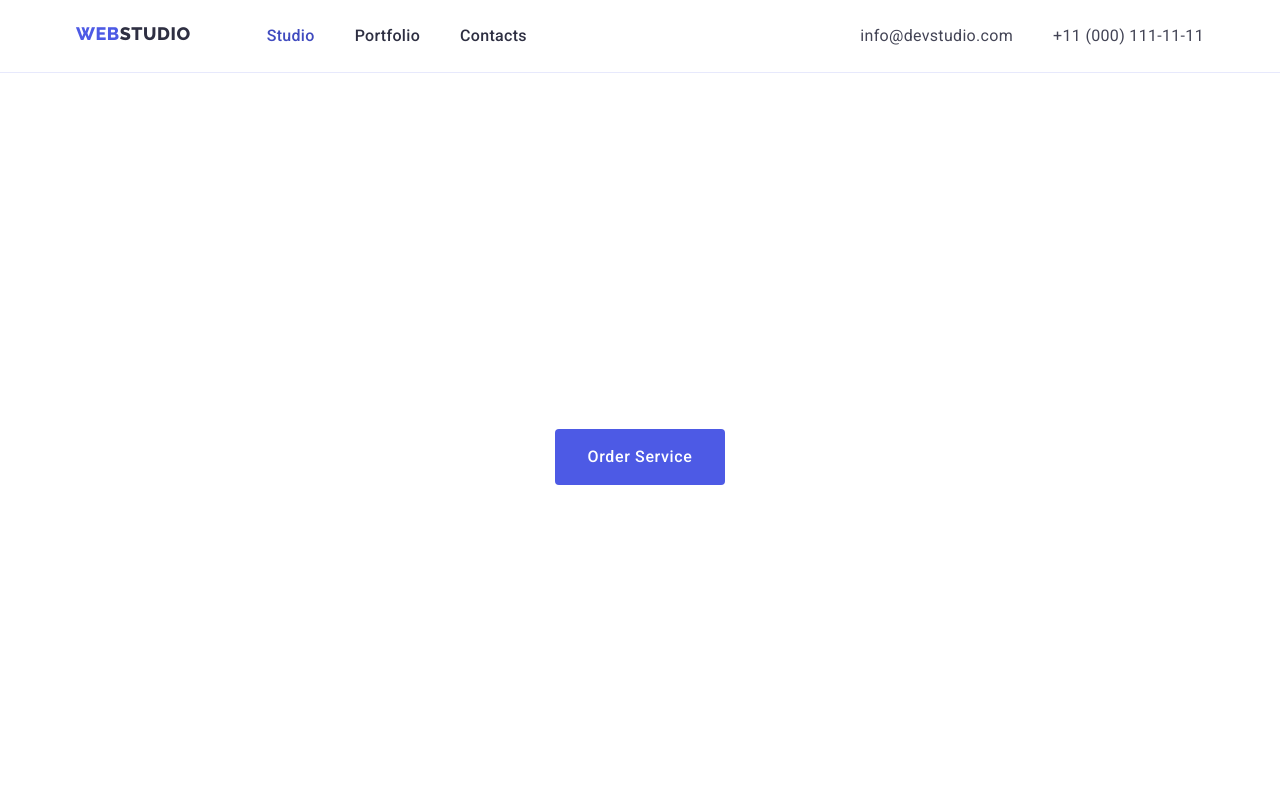
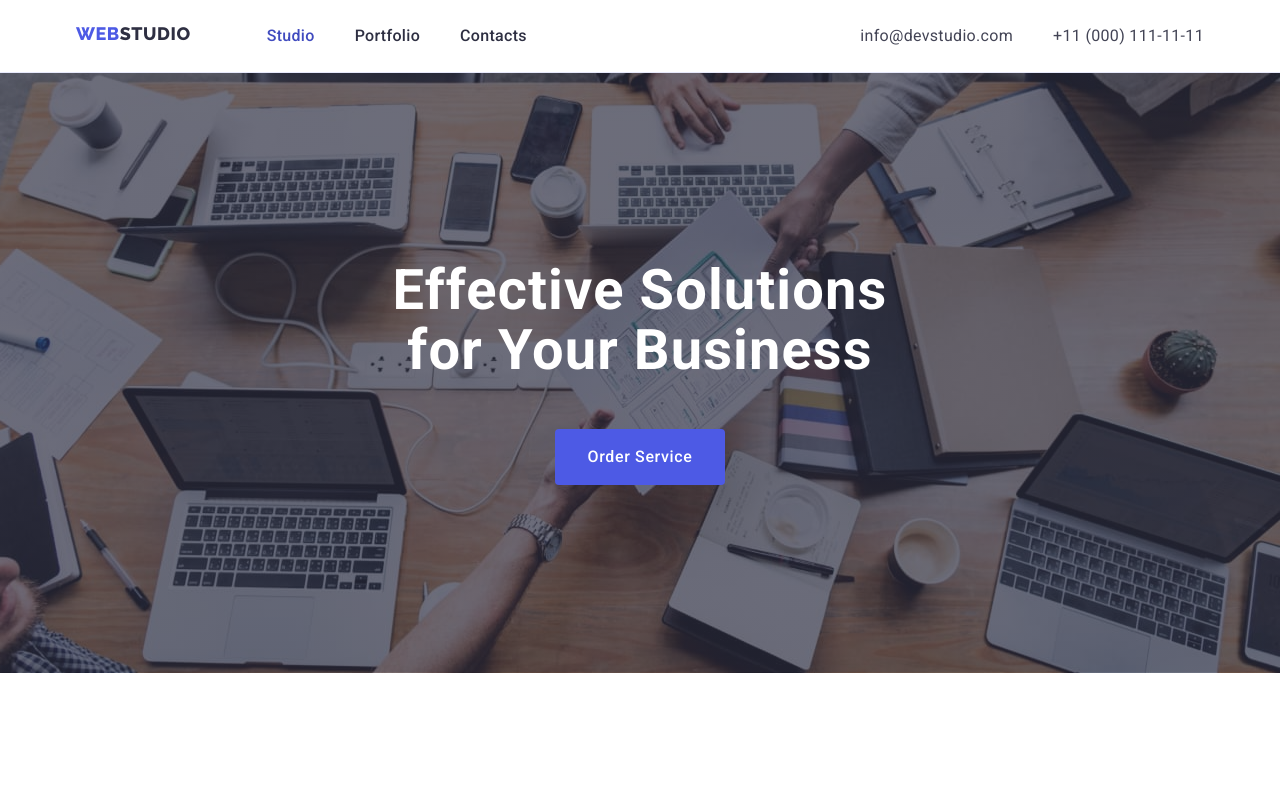
Before and after one commit to MaksymBora/goit-markup-hw-04, a plain HTML site: page index.html in a window 1280 px wide. Shown: the top 789 px of the page. Drawn offline with nearby package versions, Linux system fonts and the light colour scheme.

Commit message:
updated CSS
added bg in Hero Section

```diff
--- a/css/style.css
+++ b/css/style.css
@@ -166,12 +166,23 @@ img {
 /* ================= HERO ==================== */
 
 .hero {
-  padding-top: 188px;
-  padding-bottom: 188px;
   text-align: center;
 }
 
-.hero > .hero-title {
+.hero-content {
+  padding-top: 188px;
+  padding-bottom: 188px;
+  margin-left: auto;
+  margin-right: auto;
+
+  background-image: linear-gradient(rgba(46, 47, 66, 0.7), rgba(46, 47, 66, 0.7)), url('../images/hero.jpg');
+  background-repeat: no-repeat;
+  background-position: center;
+  background-size: contain;
+  background-size: 1440px;
+}
+
+.hero-content > .hero-title {
   margin-top: 0;
   margin-bottom: 48px;
   margin-left: auto;
--- a/index.html
+++ b/index.html
@@ -41,8 +41,10 @@
     <main>
       <!-- Hero -->
       <section class="hero">
-        <h1 class="hero-title">Effective Solutions for Your Business</h1>
-        <button class="btn-hero" type="button">Order Service</button>
+        <div class="hero-content">
+          <h1 class="hero-title">Effective Solutions for Your Business</h1>
+          <button class="btn-hero" type="button">Order Service</button>
+        </div>
       </section>
 
       <!-- Advantages -->
```
Also changed, not shown: 2 other files.
